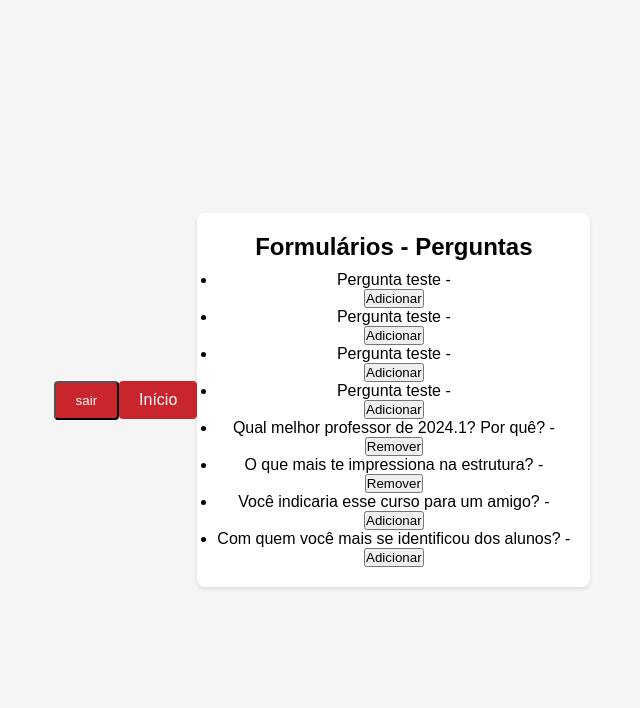
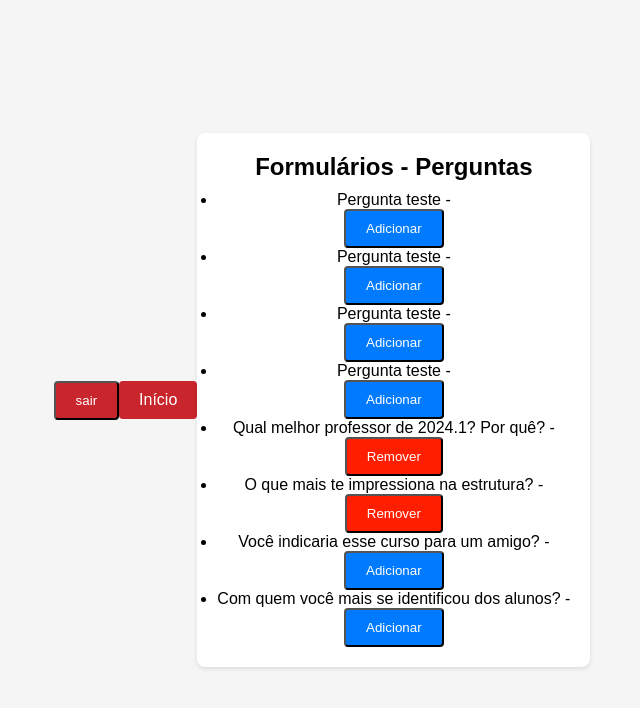
Before and after one commit to Mateus1711-ctrl/Sprint, a Django app: page /perguntas_forms/2 in a window 1280 px wide. Shown: the top 708 px of the page, without its empty margins (318-958 px from the left). Run offline with Django 4.2, Linux system fonts and the light colour scheme; a user stored in the database is signed in; data comes from the database, SQL or seed files in the repository.

Commit message:
desing_melhor

```diff
--- a/formulario/static/css/style1.css
+++ b/formulario/static/css/style1.css
@@ -1,3 +1,36 @@
+.button-vermelho {
+    display: inline-block;
+    padding: 10px 20px;
+    background-color: #ff1e00;
+    color: #fff;
+    text-decoration: none;
+    border-radius: 4px;
+    transition: background-color 0.3s ease;
+}
+
+
+.button-vermelho:hover {
+    background-color: #b32400;
+}
+
+.button-pdf {
+    background-color: #2655d6;
+    color: white;
+    border: none;
+    padding: 8px 12px;
+    border-radius: 4px;
+    cursor: pointer;
+}
+
+
+.button-pdf:hover {
+    background-color: #b32400;
+}
+
+
+
+
+
 .link {
     color: white;
     text-decoration: none;
--- a/formulario/templates/formulario/index.html
+++ b/formulario/templates/formulario/index.html
@@ -27,7 +27,7 @@
             </form>
             <form action="{% url 'gerar_pdf' formulario.id %}" method="GET">
                 {% csrf_token %}
-                <button type="submit" class="gerar-pdf">Gerar PDF</button>
+                <button type="submit" class="button-pdf ">Gerar PDF</button>
             </form>
             <form action="{% url 'deletar' formulario.id %}" method="POST">
                 {% csrf_token %}
--- a/formulario/templates/formulario/perguntas_form.html
+++ b/formulario/templates/formulario/perguntas_form.html
@@ -11,14 +11,14 @@
                 {% csrf_token %}
                 <input type="hidden" name="id_pergunta" value="{{ pergunta.id }}">
                 <input type="hidden" name="id_formulario" value="{{ id_formulario }}">
-                <button type="submit">Remover</button>
+                <button type="submit" class="button-vermelho">Remover</button>
             </form>
             {% else %}
             <form action="/add-pergunta/" method="post">
                 {% csrf_token %}
                 <input type="hidden" name="id_pergunta" value="{{ pergunta.id }}">
                 <input type="hidden" name="id_formulario" value="{{ id_formulario }}">
-                <button type="submit">Adicionar</button>
+                <button type="submit" class="button">Adicionar</button>
             </form>
             {% endif %}
         </li>
```
